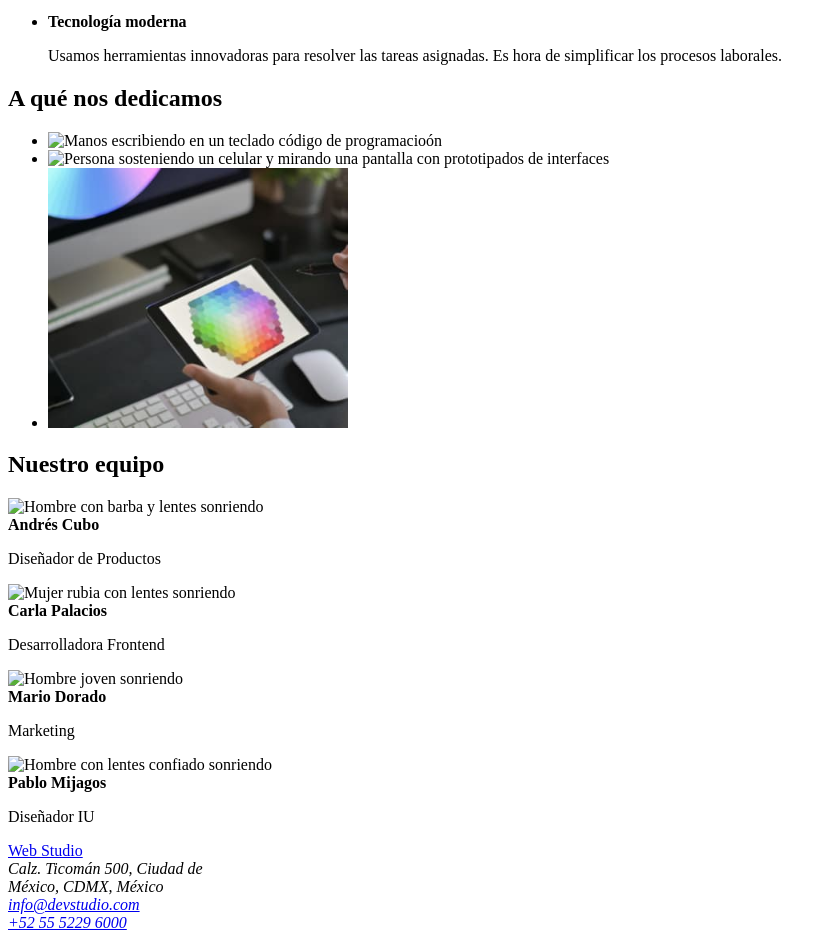
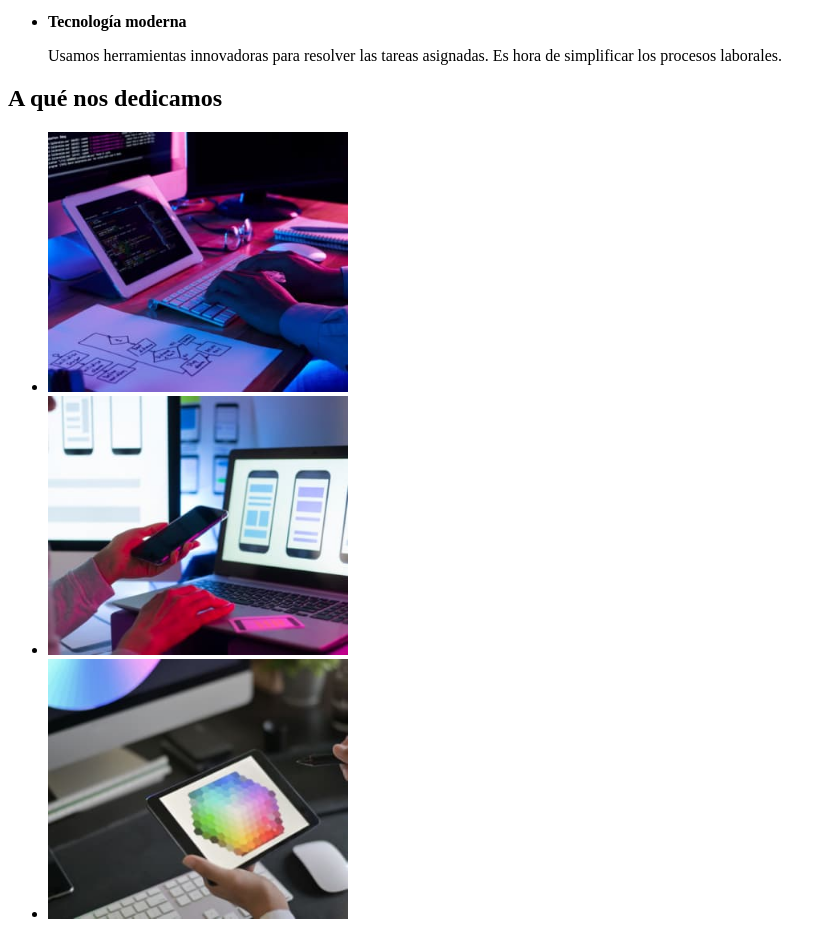
Before and after one commit to anapereirar/goit-markup-hw-01, a plain HTML site: page index.html in a window 1280 px wide. Shown: the part 443-1377 px from the top of the page, without its empty margins (0-836 px from the left). Drawn offline with Linux system fonts and the light colour scheme; the site is published under a folder, as on GitHub Pages, so addresses that start at the root find nothing.

Commit message:
update photos

```diff
--- a/index.html
+++ b/index.html
@@ -71,11 +71,11 @@
         <h2>A qué nos dedicamos</h2>
         <ul class="images">
           <li>
-            <img src="/images/1_hands_keyboard.jpg" alt="Manos escribiendo en un teclado código de programacioón"
+            <img src="images/1_hands_keyboard.jpg" alt="Manos escribiendo en un teclado código de programacioón"
               width="300">
           </li>
           <li>
-            <img src="/images/2_phone_pc.jpg"
+            <img src="images/2_phone_pc.jpg"
               alt="Persona sosteniendo un celular y mirando una pantalla con prototipados de interfaces" width="300">
           </li>
           <li>
@@ -90,25 +90,25 @@
         <h2>Nuestro equipo</h2>
         <div class="cards">
           <div class="card">
-            <img src="/images/person-1.jpg" alt="Hombre con barba y lentes sonriendo" width="300">
+            <img src="images/person-1.jpg" alt="Hombre con barba y lentes sonriendo" width="300">
             <br>
             <b>Andrés Cubo</b>
             <p>Diseñador de Productos</p>
           </div>
           <div class="card">
-            <img src="/images/person-2.jpg" alt="Mujer rubia con lentes sonriendo" width="300">
+            <img src="images/person-2.jpg" alt="Mujer rubia con lentes sonriendo" width="300">
             <br>
             <b>Carla Palacios</b>
             <p>Desarrolladora Frontend</p>
           </div>
           <div class="card">
-            <img src="/images/person-3.jpg" alt="Hombre joven sonriendo" width="300">
+            <img src="images/person-3.jpg" alt="Hombre joven sonriendo" width="300">
             <br>
             <b>Mario Dorado</b>
             <p>Marketing</p>
           </div>
           <div class="card">
-            <img src="/images/person-4.jpg" alt="Hombre con lentes confiado sonriendo" width="300">
+            <img src="images/person-4.jpg" alt="Hombre con lentes confiado sonriendo" width="300">
             <br>
             <b>Pablo Mijagos</b>
             <p>Diseñador IU</p>
```
